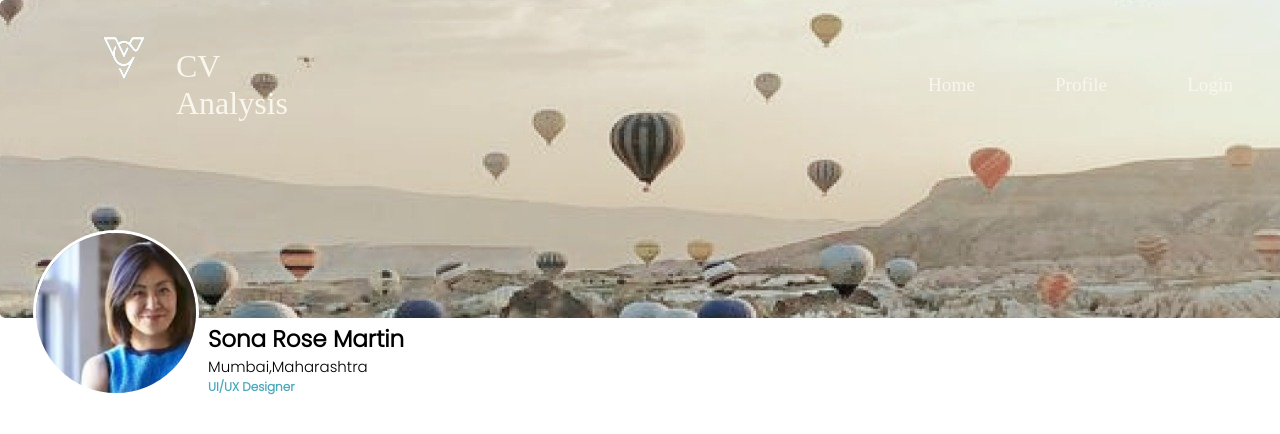
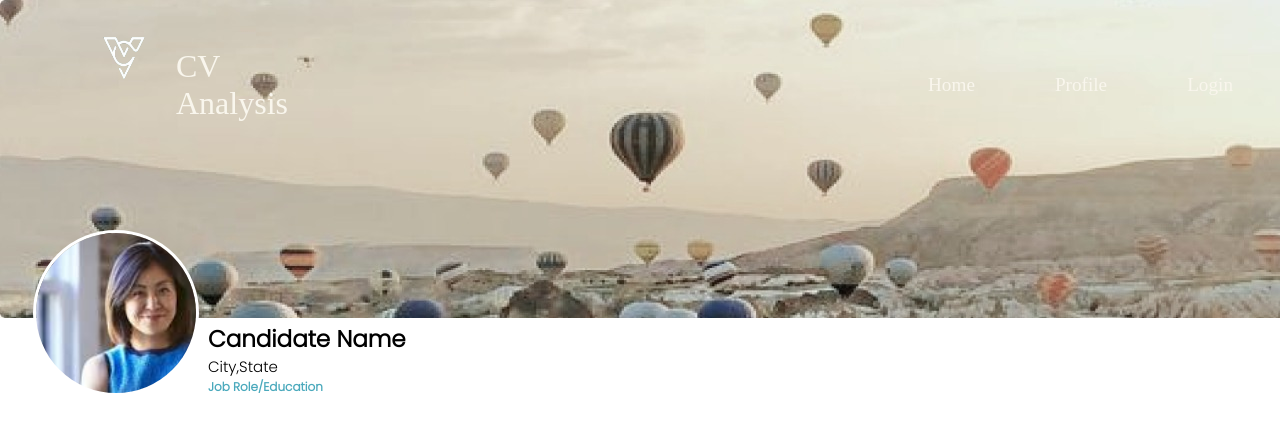
Before and after one commit to Niranjana123-art/CV-Frontend, a React (Create React App) app: page /Profile in a window 1280 px wide. Shown: the top 434 px of the page. Built offline with nearby package versions, Linux system fonts and the light colour scheme; a web font is replaced by a local one.

Commit message:
naming changes

```diff
--- a/src/pages/AptitudeScore/AptitudeScore.js
+++ b/src/pages/AptitudeScore/AptitudeScore.js
@@ -13,8 +13,8 @@ const AptitudeScore = () => {
                 </div>
                 <div className='AptitudeScore_CandidateDetails'>
                     <FaAddressCard size={100}/>
-                    <h1>Niranjana B Nair</h1>
-                    <h2>Kerala,India</h2>
+                    <h1>Candidate Name</h1>
+                    <h2>City,State</h2>
                 </div>
                 <div className='AptitudeScore_CandidateScore'>
                 <h2>Maths</h2>
--- a/src/pages/Profile/Profile.js
+++ b/src/pages/Profile/Profile.js
@@ -12,9 +12,9 @@ const Profile = () => {
             </div>
             <div className='Profile_All'>
                 <div className='Profile_Details'>
-                      <h1>Sona Rose Martin</h1>
-                      <h2>Mumbai,Maharashtra</h2>
-                      <h3>UI/UX Designer</h3>
+                      <h1>Candidate Name</h1>
+                      <h2>City,State</h2>
+                      <h3>Job Role/Education</h3>
                 </div>
 
                 <div className='Profile_pic'>
--- a/src/pages/SignUp/SignUp.css
+++ b/src/pages/SignUp/SignUp.css
@@ -52,6 +52,7 @@
     margin-bottom: 1rem;
     border-radius: 5px;
     border: 1px solid #ccc;
+    background-color: white;
   }
 
   .SignUp_content button {
```
Also changed, not shown: src/pages/AptitudeTest/AptitudeTest.js (deleted, +0 -11 lines), src/pages/AptitudeTest/AptitudeTest.css (deleted).
